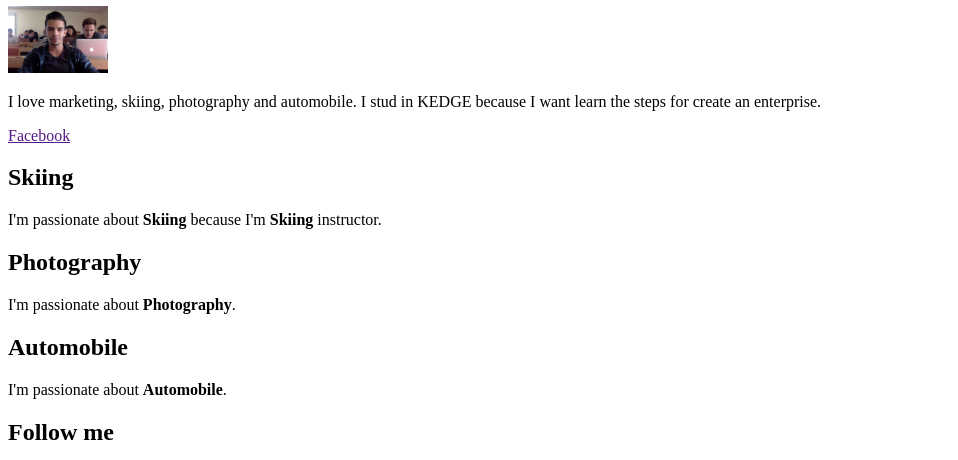
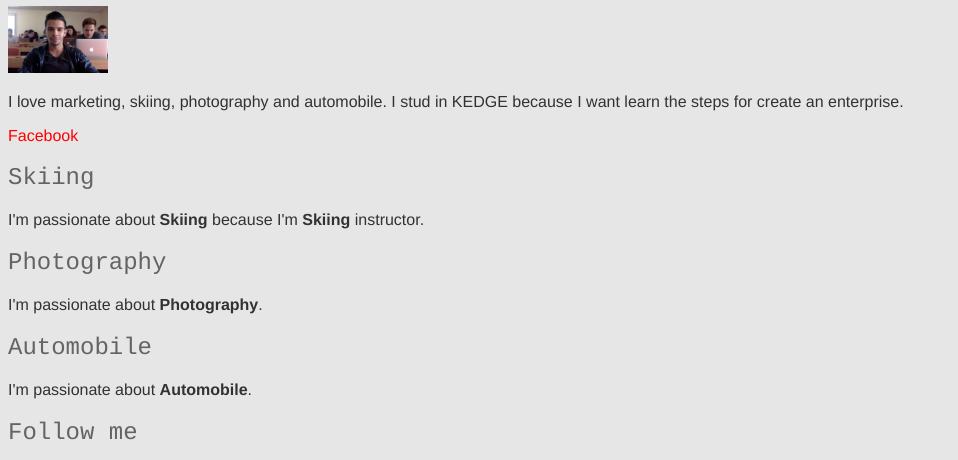
Before and after one commit to Steeven-Lieutaud/my-profile, a plain HTML site: page index.html in a window 1280 px wide. Shown: the part 74-534 px from the top of the page, without its empty margins (0-958 px from the left). Drawn offline with Linux system fonts and the light colour scheme.

Commit message:
basic styles for fonts and colors

```diff
--- a/index.html
+++ b/index.html
@@ -5,6 +5,7 @@
 <head>
 	<title>My profile</title>
 	<meta charset="utf-8">
+	<link rel="stylesheet" href="style.css">
 	<link rel="stylesheet" href="https://use.fontawesome.com/releases/v5.4.1/css/all.css" integrity="sha384-5sAR7xN1Nv6T6+dT2mhtzEpVJvfS3NScPQTrOxhwjIuvcA67KV2R5Jz6kr4abQsz" crossorigin="anonymous">
 </head>
 <body>
--- /dev/null
+++ b/style.css
@@ -0,0 +1,26 @@
+/* Colors and fonts */
+body {
+	background: rgb(230, 230, 230);
+	color: rgb(50, 50, 50);
+	font-family: Helvetica;
+	font-size: 16px;
+}
+h1, h2, h3 {
+	font-family: Courier;
+}
+h1 {
+	color: red;
+	font-size: 32px;
+}
+h2 {
+	color: rgb(100, 100, 100);
+	font-size: 24px;
+	font-weight: lighter;
+}
+a {
+	text-decoration: none;
+	color: red;
+}
+a:hover{
+	color: yellow;
+}
```
Also changed, not shown: 1 other file.
